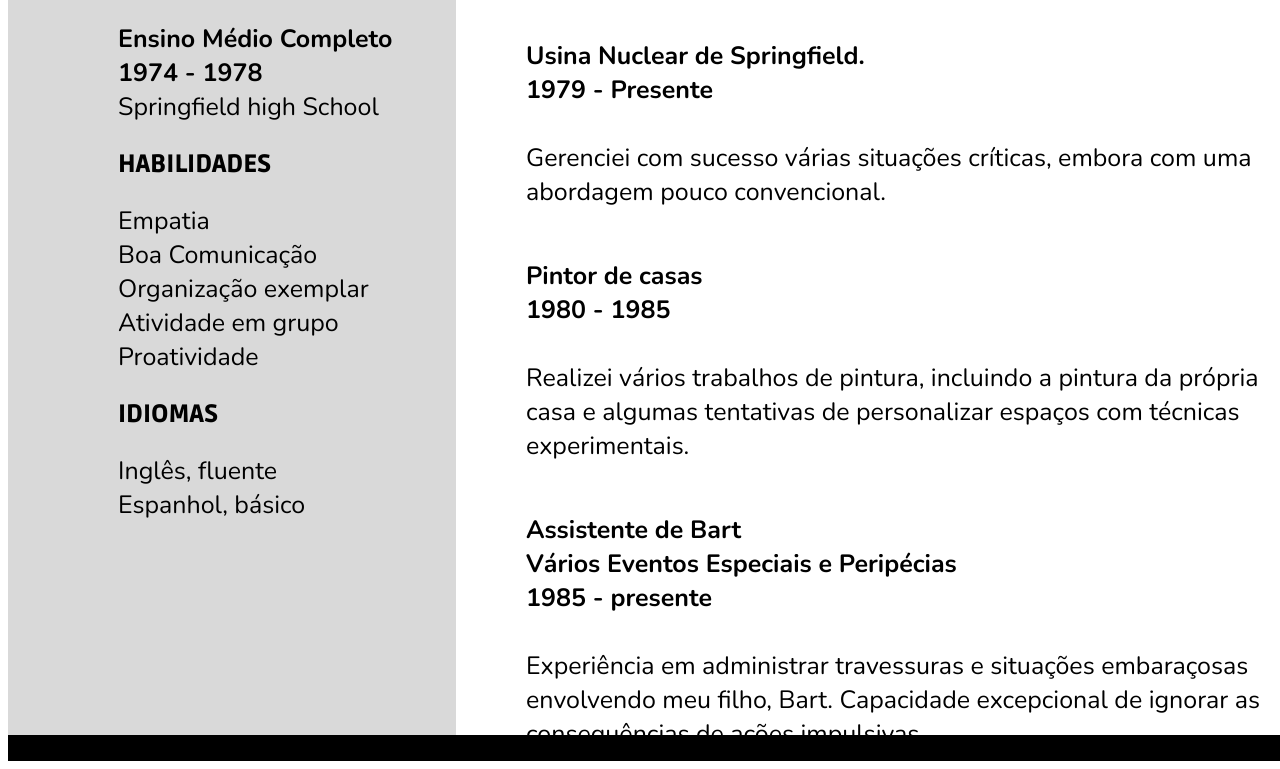
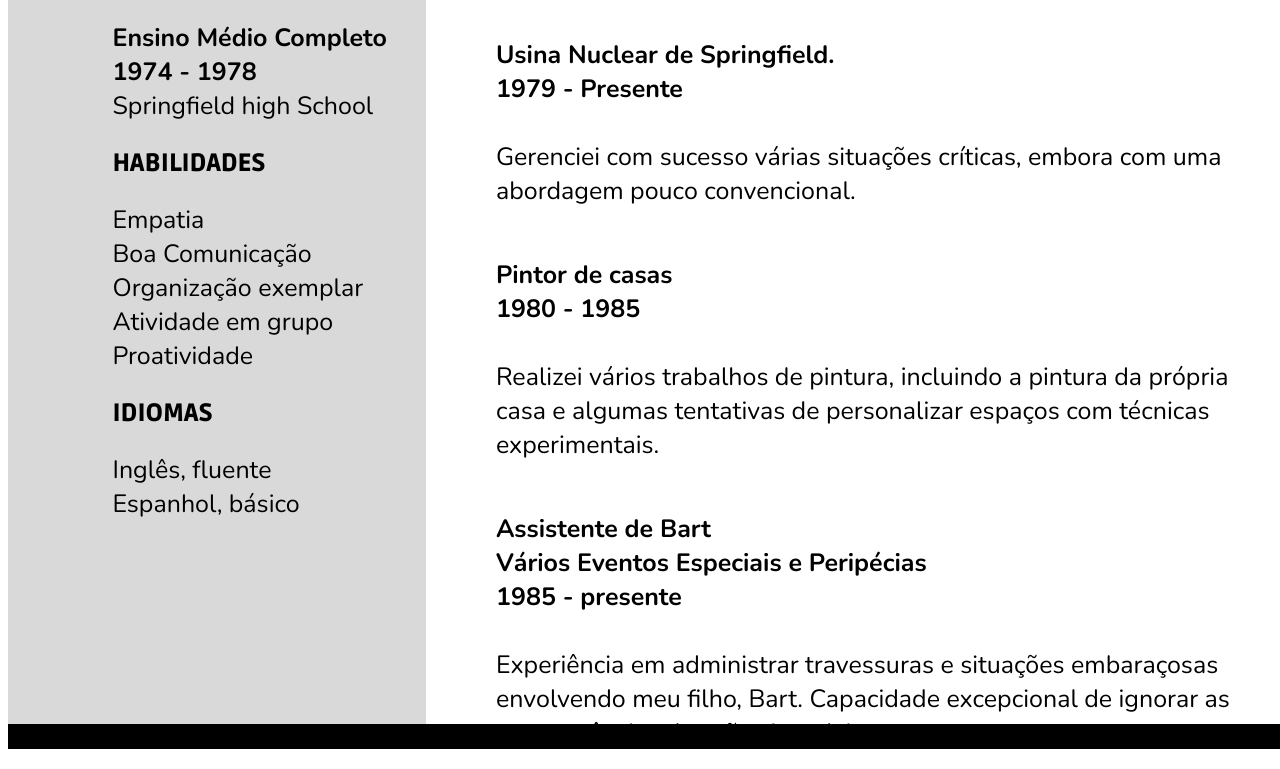
Before and after one commit to GuilhermeVaz14/Site-Github, a plain HTML site: page index.html in a window 1280 px wide. Shown: the part 759-1528 px from the top of the page. Drawn offline with nearby package versions, Linux system fonts and the light colour scheme.

Commit message:
new commit

```diff
--- a/curriculo.css
+++ b/curriculo.css
@@ -1,18 +1,16 @@
 .Barra_Preta{
     background-color: black;
     width: 100vw;
-    height: 26px;
+    height: 3.1vh;
 }
 #Cinza{
     display: flex;
     flex-direction: column;
     background-color: #d9d9d9;
     width: 35vw;
-    height: 1460px;
-
 }
 #box2{
-    padding-left: 110px;
+    padding-left: 25%;
 }
 #box5{
     display: flex;
```
